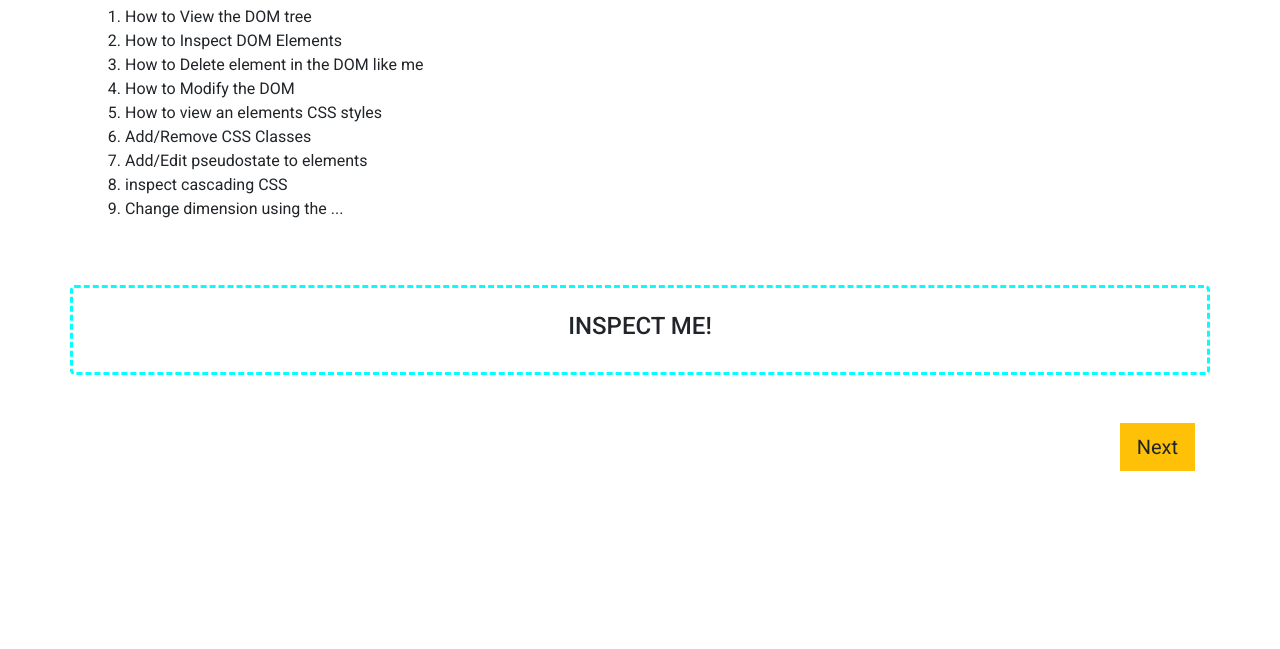
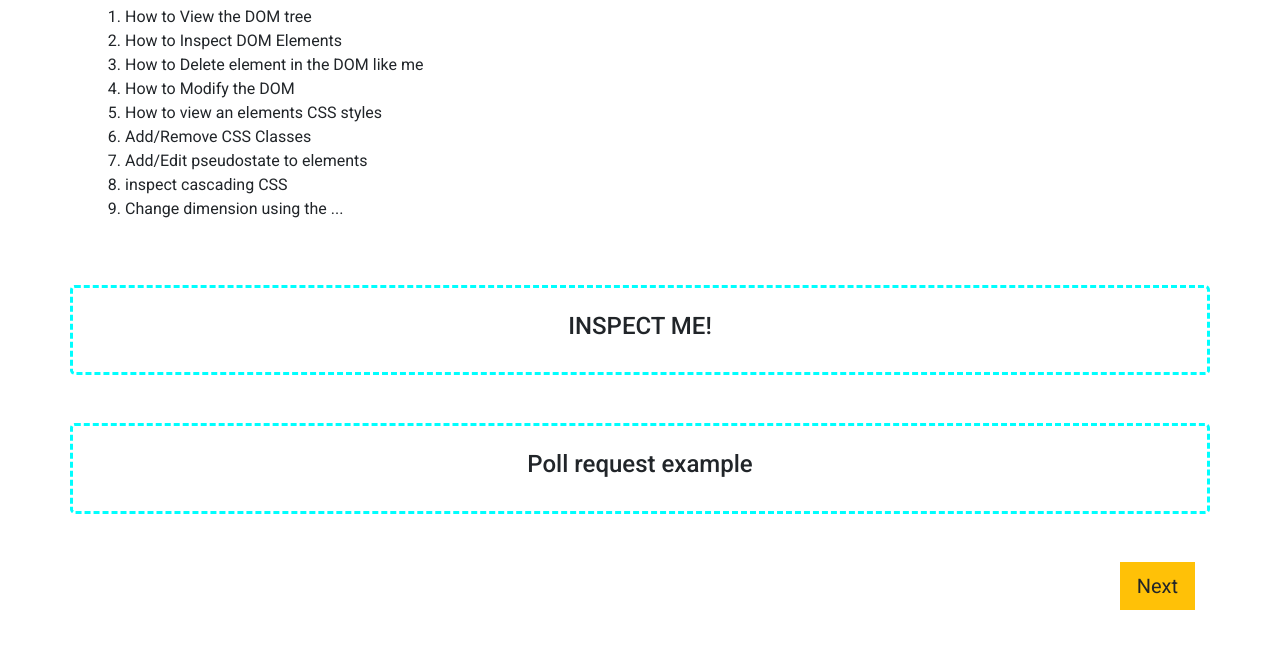
Before and after one commit to jamezzz123/dev-tools-training, a plain HTML site: page index.html in a window 1280 px wide. Shown: the part 93-742 px from the top of the page. Drawn offline with nearby package versions, Linux system fonts and the light colour scheme; a script that the page names is missing.

Commit message:
ref(made chaes to test pull request)

```diff
--- a/index.html
+++ b/index.html
@@ -35,6 +35,11 @@
             </div>
         </div>
         <div class="row">
+            <div class="col text-center mt-5 p-4 rounded-lg border-dash">
+              <h4>Poll request example</h4>
+            </div>
+        </div>
+        <div class="row">
             <div class="col mt-5">
                  <a href="./breakpoints.html">
                  <button class="btn btn-lg btn-hover float-right btn-warning rounded-0">Next</button>
```
